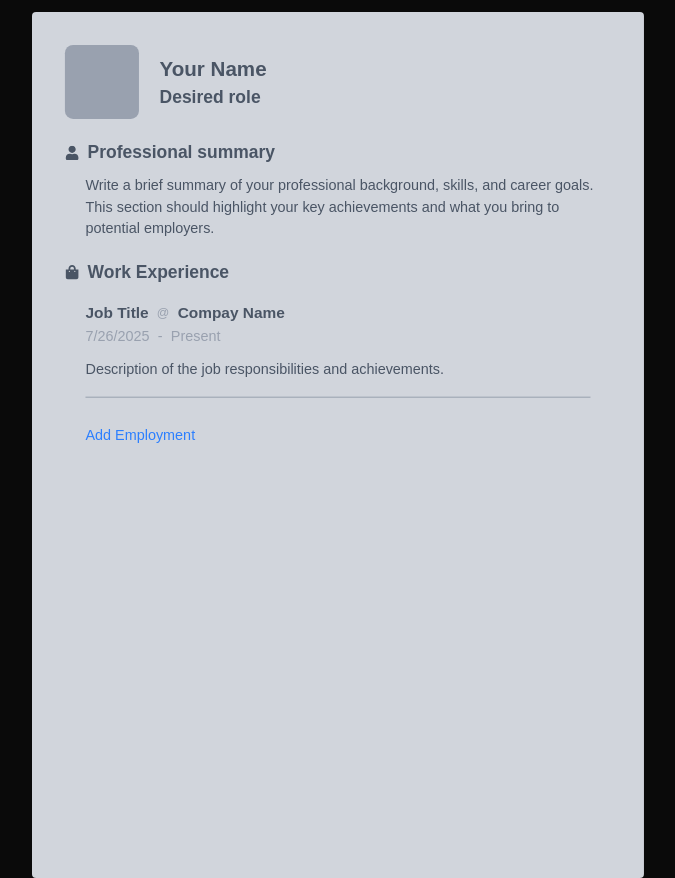
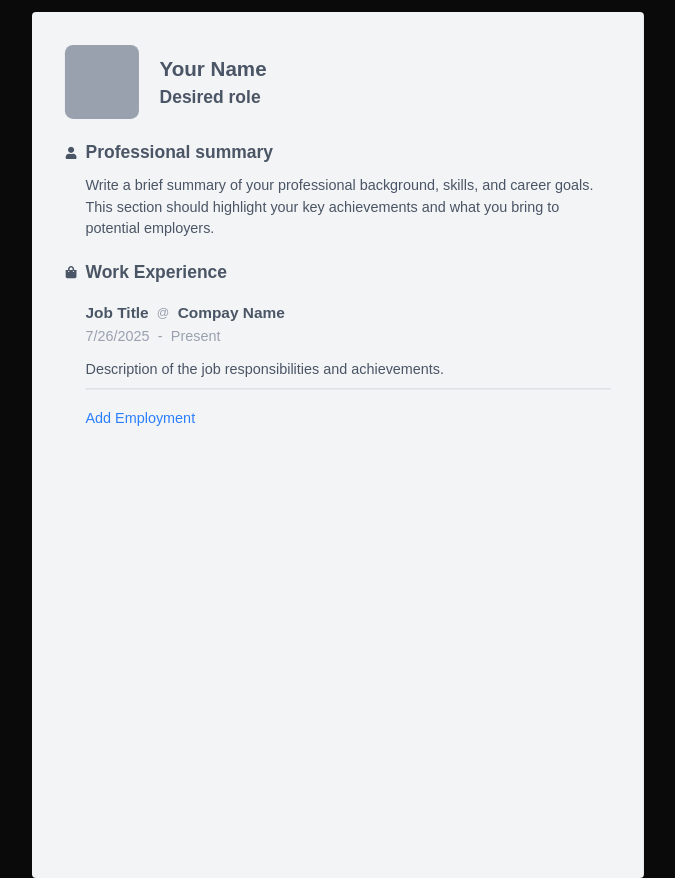
Before and after one commit to MarkDM/resumebuilder, a React (Vite) app: page / in a window 1280 px wide. Both pictures are taken after a click on the button "Add Employment". Shown: the whole page, without its empty margins (368-1043 px from the left). Built offline with nearby package versions, Linux system fonts and the light colour scheme.

Commit message:
Work experience section development

```diff
--- a/package.json
+++ b/package.json
@@ -10,6 +10,9 @@
     "preview": "vite preview"
   },
   "dependencies": {
+    "@dnd-kit/core": "^6.3.1",
+    "@dnd-kit/modifiers": "^9.0.0",
+    "@dnd-kit/sortable": "^10.0.0",
     "@tailwindcss/vite": "^4.1.11",
     "html2canvas": "^1.4.1",
     "jspdf": "^3.0.1",
--- a/src/components/RichTextInlineEditor.tsx
+++ b/src/components/RichTextInlineEditor.tsx
@@ -50,10 +50,11 @@ export default function RichTextInlineEditor({
       ) : (
 
         <div
-        style={{
-          padding: '0px',
-        }}
-          className="p-0 ql-editor max-w-none rounded hover:shadow cursor-pointer"
+          style={{
+            padding: '0px',
+
+          }}
+          className="p-0 ql-editor max-w-none rounded cursor-pointer"
           onClick={() => setIsEditing(true)}
           dangerouslySetInnerHTML={{ __html: content }}
         />
--- /dev/null
+++ b/src/components/SortableList.tsx
@@ -0,0 +1,82 @@
+import {
+    DndContext,
+    closestCenter,
+    PointerSensor,
+    useSensor,
+    useSensors,
+} from '@dnd-kit/core';
+import {
+    arrayMove,
+    SortableContext,
+    useSortable,
+    verticalListSortingStrategy,
+} from '@dnd-kit/sortable';
+import { CSS } from '@dnd-kit/utilities';
+import React, { type ReactNode, useEffect, useState } from 'react';
+
+// Wrapper component to make each child sortable
+function SortableItem({ id, children }: { id: string; children: ReactNode }) {
+    const {
+        attributes,
+        listeners,
+        setNodeRef,
+        transform,
+        transition,
+    } = useSortable({ id });
+
+    const style = {
+        transform: CSS.Transform.toString(transform),
+        transition,
+        cursor: 'grab',
+    };
+
+    return (
+        <div ref={setNodeRef} style={style} {...attributes} {...listeners}>
+            {children}
+        </div>
+    );
+}
+
+type SortableListProps = {
+    children: ReactNode[];
+};
+
+export default function SortableList({ children }: SortableListProps) {
+    const [order, setOrder] = useState(
+        children.map((_, index) => index.toString())
+    );
+
+
+    useEffect(() => {
+        setOrder(children.map((_, index) => index.toString()));
+
+    }, [children]);
+
+    const sensors = useSensors(
+        useSensor(PointerSensor, {
+            activationConstraint: { distance: 5 },
+        })
+    );
+
+    return (
+        <DndContext
+            sensors={sensors}
+            collisionDetection={closestCenter}
+            onDragEnd={({ active, over }) => {
+                if (over && active.id !== over.id) {
+                    const oldIndex = order.indexOf(active.id as string);
+                    const newIndex = order.indexOf(over.id as string);
+                    setOrder((order) => arrayMove(order, oldIndex, newIndex));
+                }
+            }}
+        >
+            <SortableContext items={order} strategy={verticalListSortingStrategy}>
+                {order.map((key, i) => (
+                    <SortableItem key={key} id={key}>
+                        {children[parseInt(key)]}
+                    </SortableItem>
+                ))}
+            </SortableContext>
+        </DndContext>
+    );
+}
--- a/src/components/sections/ResumeProfessionalSummary.tsx
+++ b/src/components/sections/ResumeProfessionalSummary.tsx
@@ -7,7 +7,7 @@ function ResumeProfessionalSummary({ className }: { className?: string }) {
     return (
         <div className={`flex flex-col ${className}`}>
             <div className="flex flex-row items-center gap-2">
-                <FaUser className='resume_subtitle' size={14} />
+                <FaUser className='resume_subtitle' size={12} />
                 <EditableText className='resume_subtitle'>
                     Professional summary
                 </EditableText>
--- a/src/components/sections/work_experience/Employment.tsx
+++ b/src/components/sections/work_experience/Employment.tsx
@@ -22,6 +22,8 @@ function EmploymentComponent({ employment, className }: { employment: Employment
 
 
       <RichTextInlineEditor className="resume_text mt-3">{employment.description}</RichTextInlineEditor>
+
+      <hr className='my-2 text-gray-300'></hr>
     </div>
   )
 }
--- a/src/components/sections/work_experience/ResumeWorkExperience.tsx
+++ b/src/components/sections/work_experience/ResumeWorkExperience.tsx
@@ -4,6 +4,7 @@ import RichTextInlineEditor from '../../RichTextInlineEditor'
 import { FaShoppingBag } from 'react-icons/fa'
 import type { Employment } from '../../../types/Employment';
 import EmploymentComponent from './Employment';
+import SortableList from '../../SortableList';
 
 function ResumeWorkExperience({ className }: { className?: string }) {
 
@@ -29,25 +30,34 @@ function ResumeWorkExperience({ className }: { className?: string }) {
     return (
         <div className={`flex flex-col ${className}`}>
             <div className="flex flex-row items-center gap-2 mb-4">
-                <FaShoppingBag className='resume_subtitle' size={14} />
+                <FaShoppingBag className='resume_subtitle' size={12} />
                 <EditableText className='resume_subtitle'>
                     Work Experience
                 </EditableText>
             </div>
 
-            {/* <RichTextInlineEditor className="mt-2 resume_text" onChange={(newValue) => { console.log(`New summary: ${newValue}`) }}>
-                Write a brief summary of your professional background, skills, and career goals. This section should highlight your key achievements and what you bring to potential employers.
-            </RichTextInlineEditor> */}
 
             {
-                employments.map((employment) => (
-                    <div>
-                        <EmploymentComponent key={employment.id} employment={employment} className='ml-5' />
-                        <hr className='mx-5 text-gray-400  my-4' />
 
+                employments.length === 0 ? (
+                    <div className="ml-5 text-gray-500">
+                        No work experience added yet. Click "Add Employment" to start.
                     </div>
-                ))
+                ) : (
+
+                    <SortableList>
+                        {
+                            employments.map((employment) =>
+                                <EmploymentComponent key={employment.id} employment={employment} className='ml-5' />
+                            )
+                        }
+                    </SortableList>
+
+                )
+
+
             }
+
 
             <div className="ml-5 mt-2">
                 <button
--- a/src/pages/ResumeBuilder.tsx
+++ b/src/pages/ResumeBuilder.tsx
@@ -4,6 +4,7 @@ import type { ResumeData } from '../types/ResumeData';
 import ResumeHeader from '../components/sections/ResumeHeader';
 import ResumeProfessionalSummary from '../components/sections/ResumeProfessionalSummary';
 import ResumeWorkExperience from '../components/sections/work_experience/ResumeWorkExperience';
+import SortableList from '../components/SortableList';
 
 
 
@@ -56,10 +57,11 @@ export default function ResumeBuilder() {
                     transformOrigin: 'top left',
                 }}
             >
-                <div className="bg-gray-300 w-full h-full p-8 rounded-sm">
+                <div className="bg-gray-100 w-full h-full p-8 rounded-sm">
                     <ResumeHeader />
                     <ResumeProfessionalSummary className='mt-5'/>
                     <ResumeWorkExperience className='mt-5'/>
+
                 </div>
             </div>
         </div>
```
Also changed, not shown: 1 other file (tests, documents, lock files or other folders).
